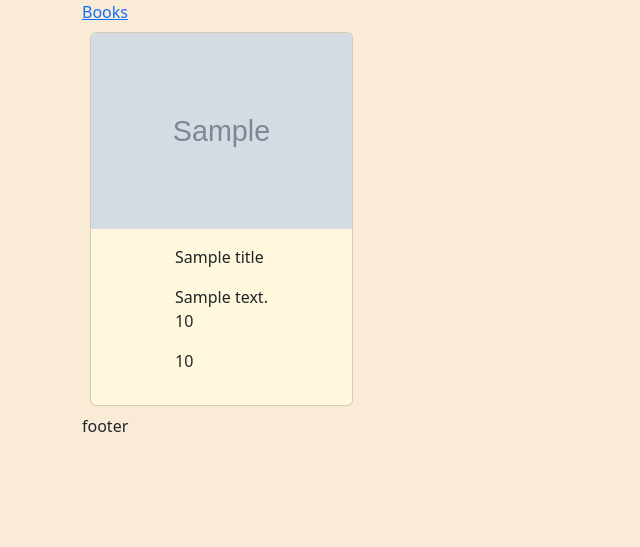
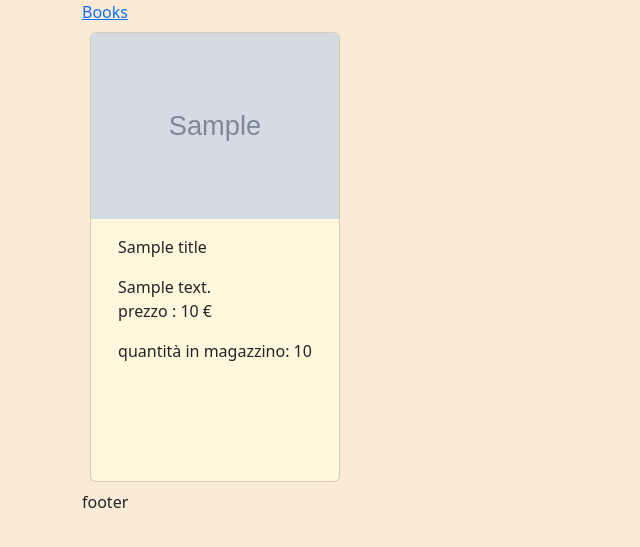
Before and after one commit to chiara1911/php-oop-2, a PHP site: template View/cardBook.php in a window 1280 px wide. Shown: the part 24-571 px from the top of the page, without its empty margins (0-640 px from the left). Run offline with PHP 8.4, Linux system fonts and the light colour scheme; the template is opened without the code that fills it: most values are stand-ins (such as "Sample title", 1, 10 or a date in 2020); grey boxes marked "Sample" are stand-in pictures; some libraries are stand-ins or nearby versions.

Commit message:
fix layout books and add parent_costruct

```diff
--- a/Model/Book.php
+++ b/Model/Book.php
@@ -42,6 +42,8 @@ $BookEl = json_decode($BookList, true);
 $Books = [];
 foreach ($BookEl as $item)
 {
+    $quantity = rand (0,35);
+    $price = rand(5,50);
     $Books[] = new Book ($item["title"], $item["longDescription"], $item["thumbnailUrl"], $price, $quantity);
 }
 ?>
--- a/Model/movie.php
+++ b/Model/movie.php
@@ -75,7 +75,7 @@ class Movie extends Product
         // $genre_random=[]
         $genres = Genre::fetchAll();
         foreach ($movieEl as $el) {
-            $moviegenres = [];
+            // $moviegenres = [];
 
             // for ($i = 0; $i < count($el['genre_ids']); $i++) {
             //     $index = rand(0, count($genres) - 1);
--- a/View/cardBook.php
+++ b/View/cardBook.php
@@ -1,14 +1,14 @@
 <div class="col-12 col-md-4 col-lg-3">
-    <div class="card d-flex  align-items-center m-2">
+    <div class="card d-flex  align-items-center m-2 ">
         <img src="<?= $image ?>" class="card-img-top my-ratio" alt="<?= $title ?>">
-        <div class="card-body ">
+        <div class="card-body overflow-y-scroll h-50  ">
 
             <p><?= $title ?></p>
             <div>
        <span><?= $description?></span>
-       <!-- <span><?= $authors?></span> -->
-       <p><?= $price?> </p>
-       <p><?= $quantity?> </p>
+
+       <p>prezzo : <?= $price?> &euro;</p>
+       <p>quantità in magazzino: <?= $quantity?> </p>
             </div>
         </div>
     </div>
--- a/css/style.css
+++ b/css/style.css
@@ -9,4 +9,6 @@ body{
 
 .card{
  background-color: cornsilk;
+ width: 250px;
+ height: 450px;
 }
```
